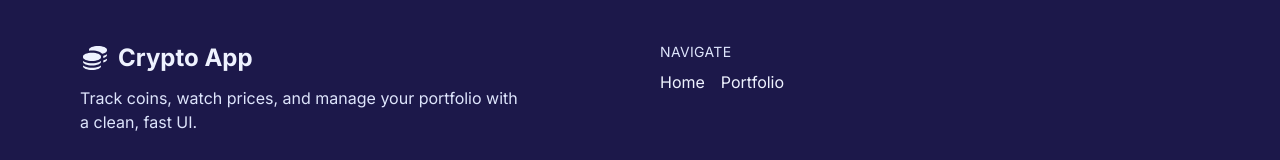
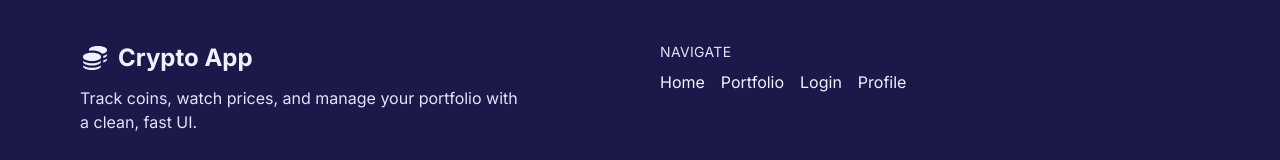
Before and after one commit to WadeTyler/Crypto-App, a React (Vite) app in the folder frontend/: page /auth in a window 1280 px wide. Shown: the part 879-1039 px from the top of the page. Built offline with nearby package versions, Linux system fonts and the light colour scheme; no server answers.

Commit message:
feat: add Login and Profile links to Footer for improved navigation

```diff
--- a/frontend/src/components/Footer.tsx
+++ b/frontend/src/components/Footer.tsx
@@ -25,7 +25,8 @@ export default function Footer() {
             <div className="flex gap-4 flex-wrap">
               <Link to="/" className="hover-text-glow">Home</Link>
               <Link to="/portfolio" className="hover-text-glow">Portfolio</Link>
-              {/* Add more when available */}
+              <Link to="/auth" className="hover-text-glow">Login</Link>
+              <Link to="/profile" className="hover-text-glow">Profile</Link>
             </div>
           </nav>
 
```
